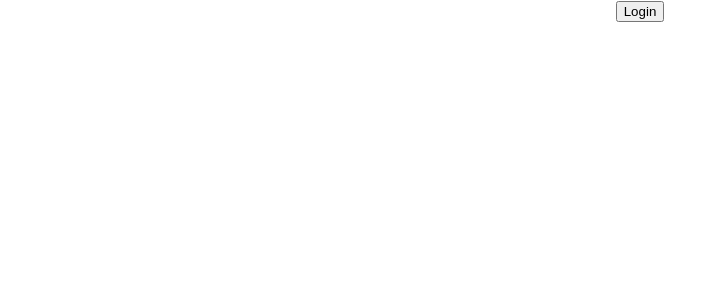
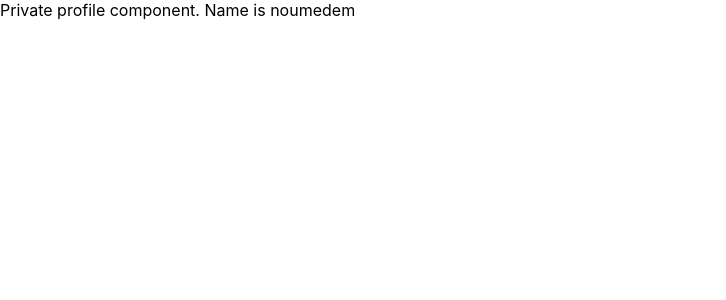
Before and after one commit to noumedemtamiflorian/react-typescript-demo, a React (Create React App) app: page / in a window 1280 px wide. Shown: the top 300 px of the page, without its empty margins (0-726 px from the left). Built offline with nearby package versions, Linux system fonts and the light colour scheme.

Commit message:
Component Prop

```diff
--- a/src/App.tsx
+++ b/src/App.tsx
@@ -1,16 +1,13 @@
 import './App.css';
-import { User } from './context/User';
-import { UserContextProvider } from './context/UserContext';
+import { Private } from './auth/Private';
+import { Profile } from './auth/Profile';
 
 function App() {
 
   return (
-    <div className="App">
-      <UserContextProvider>
-        <User/>
-      </UserContextProvider>
-
-  </div>
+   <div>
+    <Private isLoggedIn={true} Component={Profile}/>
+   </div>
   );
 }
 
--- /dev/null
+++ b/src/auth/Login.tsx
@@ -0,0 +1,3 @@
+export const Login = () =>{
+    return <div>Please login to continue</div>
+}
--- /dev/null
+++ b/src/auth/Private.tsx
@@ -0,0 +1,16 @@
+import React from "react"
+import { Login } from "./Login"
+import { ProfileProps } from "./Profile"
+
+type PrivateProps ={
+    isLoggedIn: boolean,
+    Component : React.ComponentType<ProfileProps>
+}
+
+export const Private = ({isLoggedIn,Component}:PrivateProps) =>{
+    if(isLoggedIn){
+        return <Component name="noumedem"/>
+    }else{
+        return <Login/>
+    }
+}
--- /dev/null
+++ b/src/auth/Profile.tsx
@@ -0,0 +1,7 @@
+export type ProfileProps = {
+    name: string
+}
+
+export const Profile = ({name}:ProfileProps) =>{
+    return <div>Private profile component. Name is {name}</div>
+}
```
